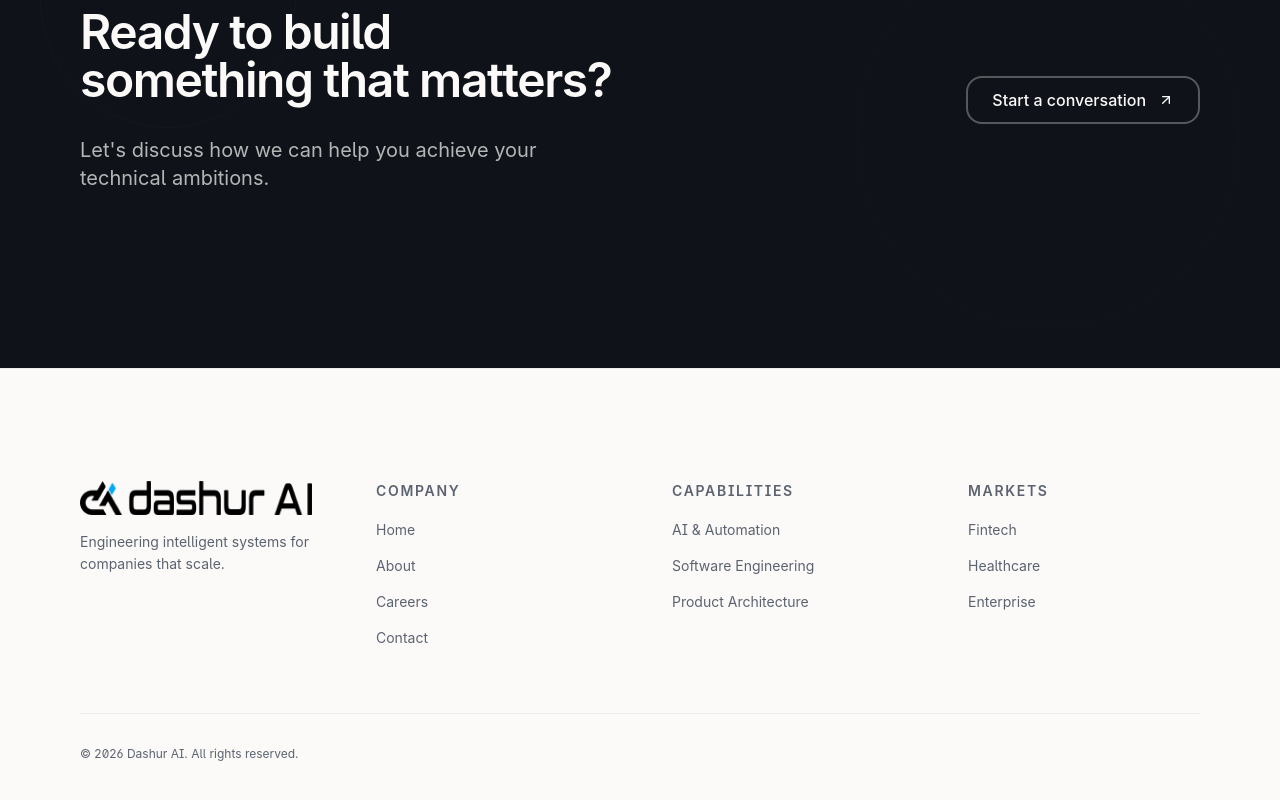
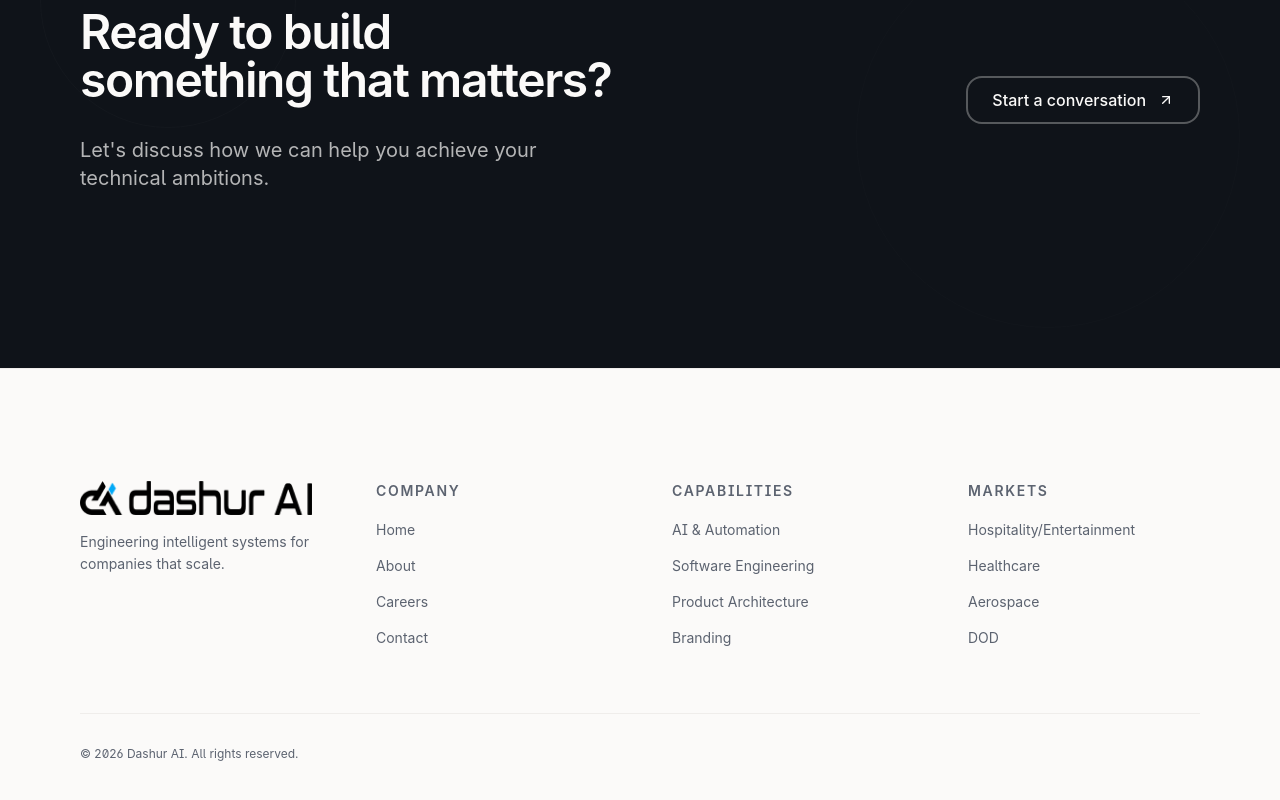
Before and after one commit to saadsrabon/dashurv5, a React (Vite) app: page / in a window 1280 px wide. Shown: the part 6501-7301 px from the top of the page. Built offline with nearby package versions, Linux system fonts and the light colour scheme; the HTML template or start-up script is replaced by a standard one.

Commit message:
footer updated

```diff
--- a/src/components/layout/Footer.tsx
+++ b/src/components/layout/Footer.tsx
@@ -11,11 +11,13 @@ const footerLinks = {
     { name: "AI & Automation", href: "/capabilities#ai" },
     { name: "Software Engineering", href: "/capabilities#engineering" },
     { name: "Product Architecture", href: "/capabilities#product" },
+    { name: "Branding", href: "/capabilities#product" },
   ],
   markets: [
-    { name: "Fintech", href: "/markets#fintech" },
+    { name: "Hospitality/Entertainment", href: "/markets#fintech" },
     { name: "Healthcare", href: "/markets#healthcare" },
-    { name: "Enterprise", href: "/markets#enterprise" },
+    { name: "Aerospace", href: "/markets#enterprise" },
+    { name: "DOD", href: "/markets#enterprise" },
   ],
 };
 
```
